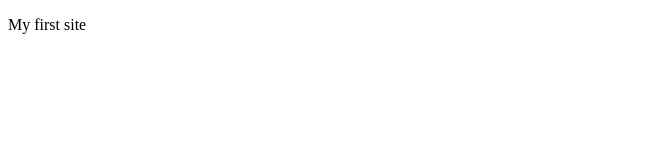
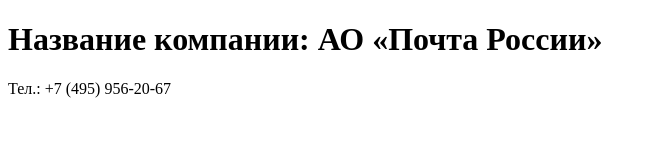
Before and after one commit to shtuchka666/NewProject, a plain HTML site: page index.html in a window 1280 px wide. Shown: the whole page, without its empty margins (0-656 px from the left). Drawn offline with Linux system fonts and the light colour scheme.

Commit message:
Добавлены правки в index.html

```diff
--- a/index.html
+++ b/index.html
@@ -8,7 +8,8 @@
 </head>
 
 <body>
-     <p>My first site</p>
+     <h1>Название компании: АО «Почта России»</h1>
+     <p>Тел.: +7 (495) 956-20-67</p>
 </body>
 
 </html>
```
